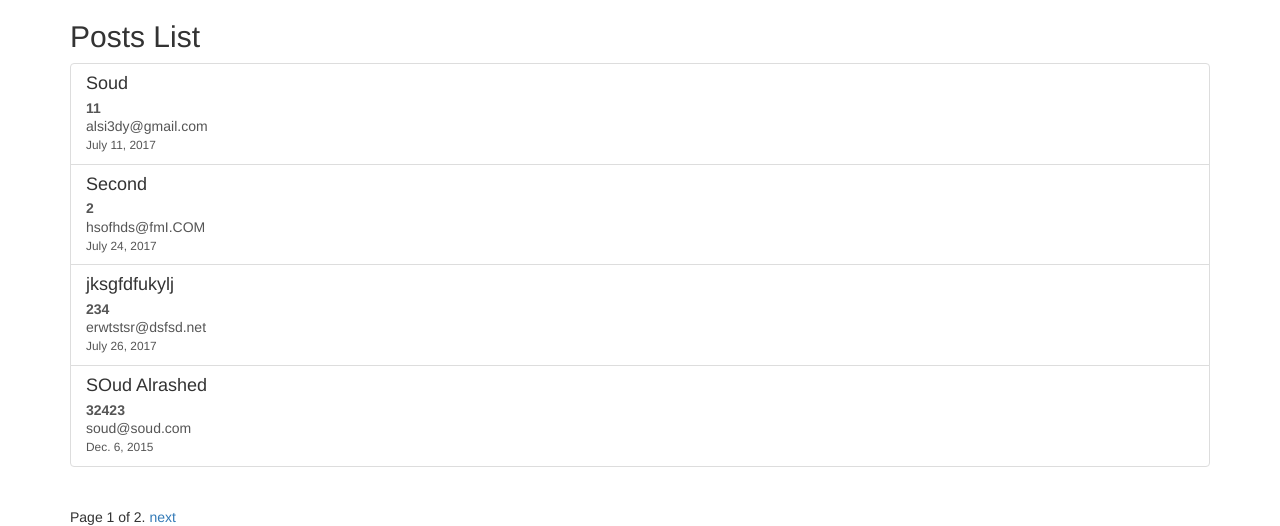
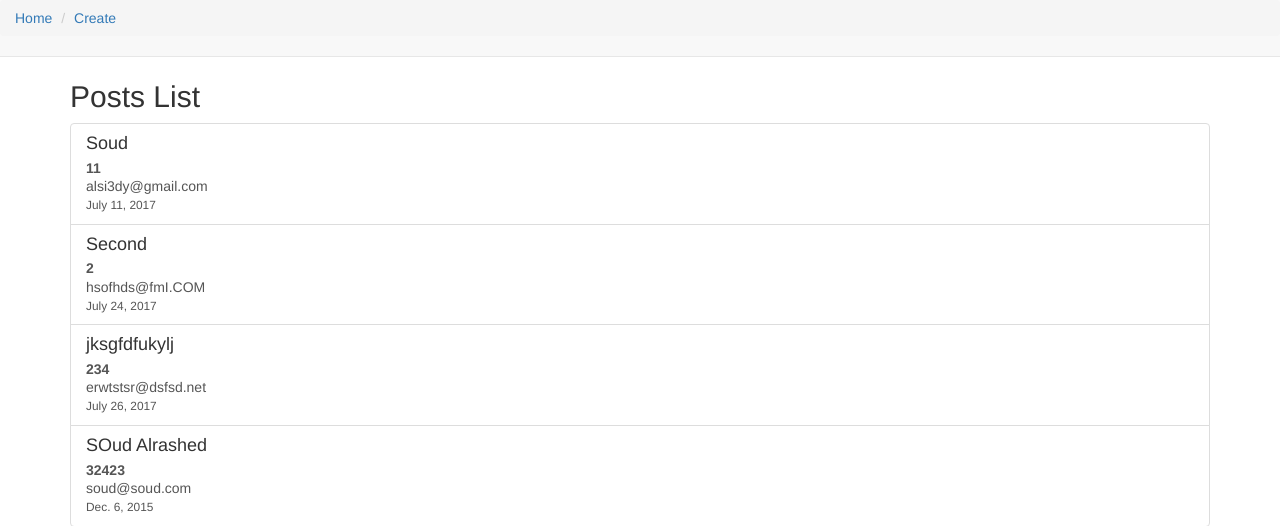
Before and after one commit to yalghanim/drill, a Django app: a page that uses homebrew/templates/base.html in a window 1280 px wide. Shown: the top 526 px of the page. Run offline with Django 3.2, Linux system fonts and the light colour scheme; data comes from the database, SQL or seed files in the repository; some libraries are stand-ins or nearby versions.

Commit message:
added nav bar

```diff
--- a/homebrew/templates/base.html
+++ b/homebrew/templates/base.html
@@ -17,6 +17,13 @@
 </head>
 <body>
 {% include "messages.html" %}
+<nav class="navbar navbar-default navbar-fixed-top">
+<ol class="breadcrumb">
+  <li><a href="{% url 'homebrew:allobj' %}">Home</a></li>
+  <li><a href="{% url 'homebrew:create' %}">Create</a></li>
+</ol>
+</nav>
+<br><br><br>
 <div class="container">
     {% block content %}
 
```
